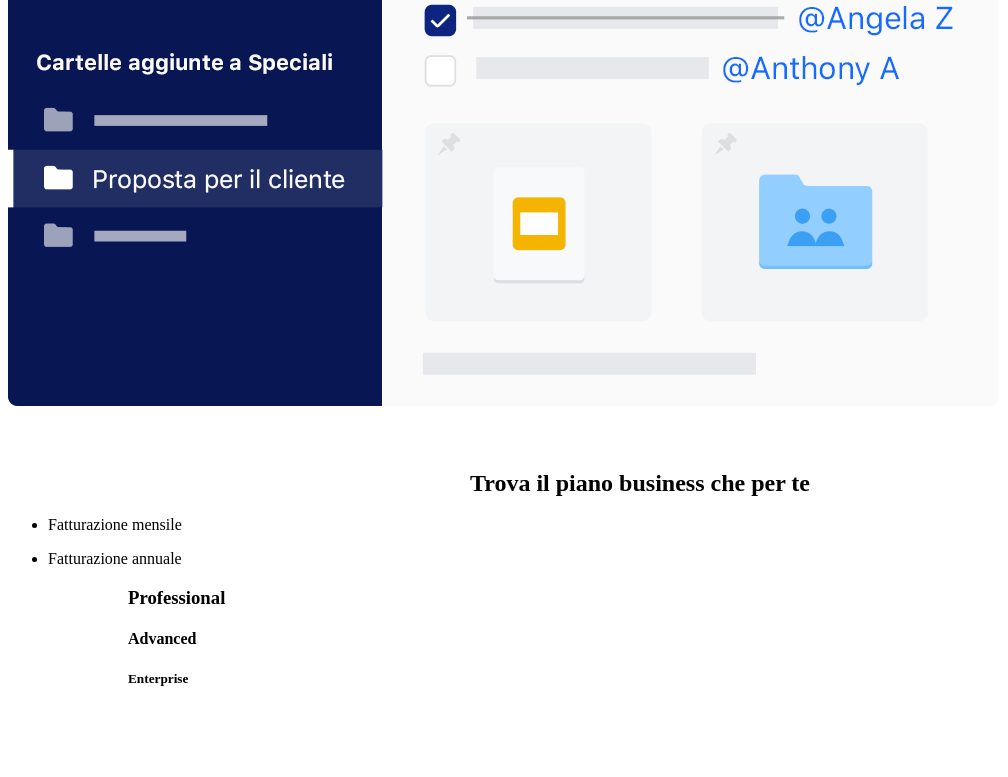
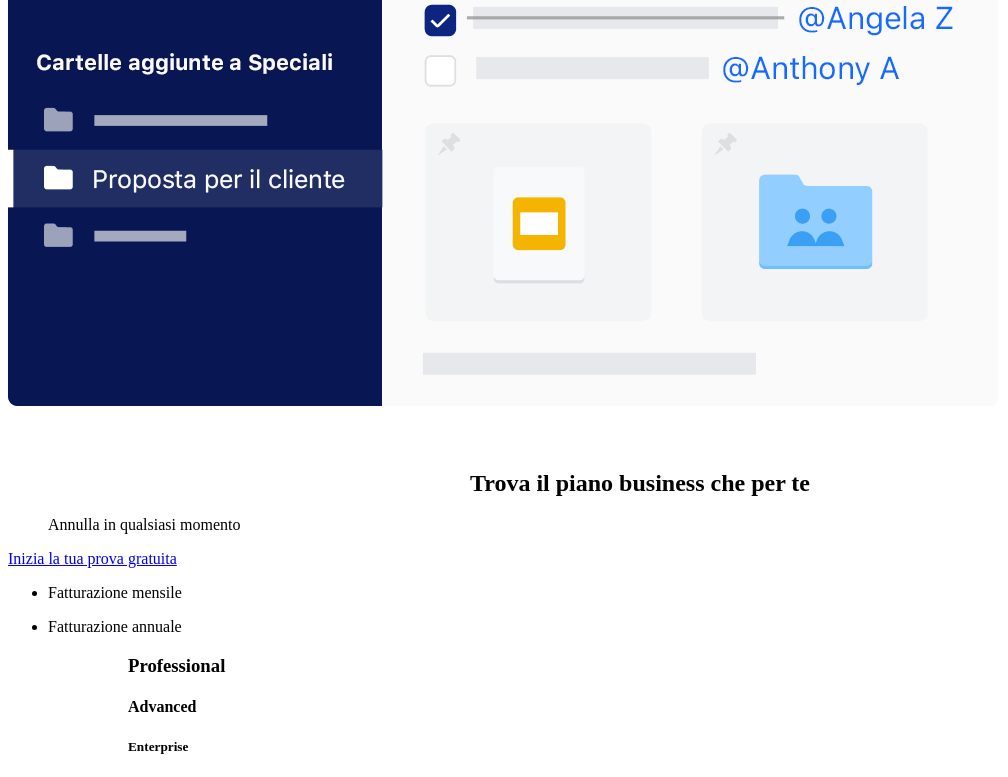
Before and after one commit to fabiolafisca/htmlcss-dropbox, a plain HTML site: page index.html in a window 1280 px wide. Shown: the part 492-1269 px from the top of the page, without its empty margins (0-1008 px from the left). Before the commit the page ends 1201 px from the top, so only its background shows below. Drawn offline with Linux system fonts and the light colour scheme.

Commit message:
exercise.dropbox

```diff
--- a/index.html
+++ b/index.html
@@ -19,8 +19,13 @@
     <span>Funzioni</span>
     <span>Piani e prezzi</span>
 <h1>Tutto ciò che ti serve per il lavoro, in unico posto</h1>
+
 <img src="./css/img/business-feature-coordinate-it.png">
 <h2>Trova il piano business che per te</h2>
+<ul>
+<span>Annulla in qualsiasi momento</span>
+</ul>
+<a href="#" class="btn">Inizia la tua prova gratuita</a>
 <ul>
     <li>
     <span>Fatturazione mensile</span>
```
